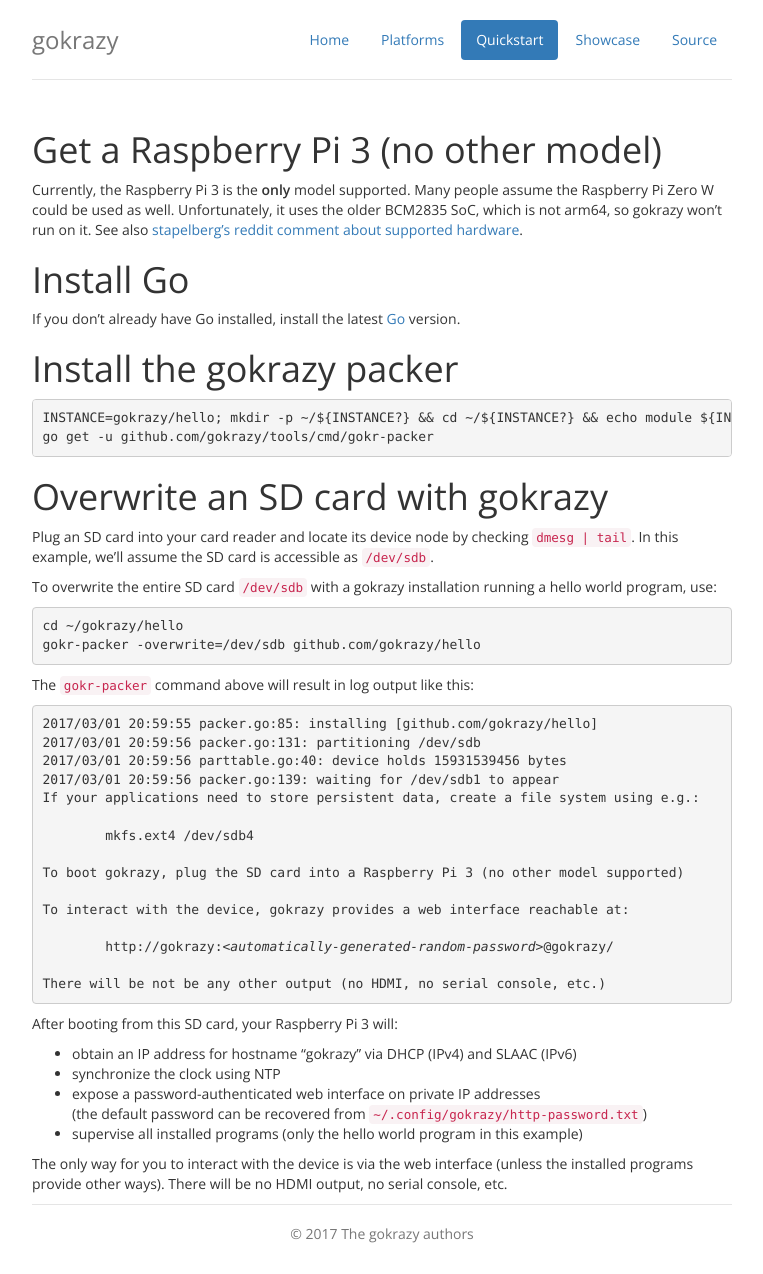
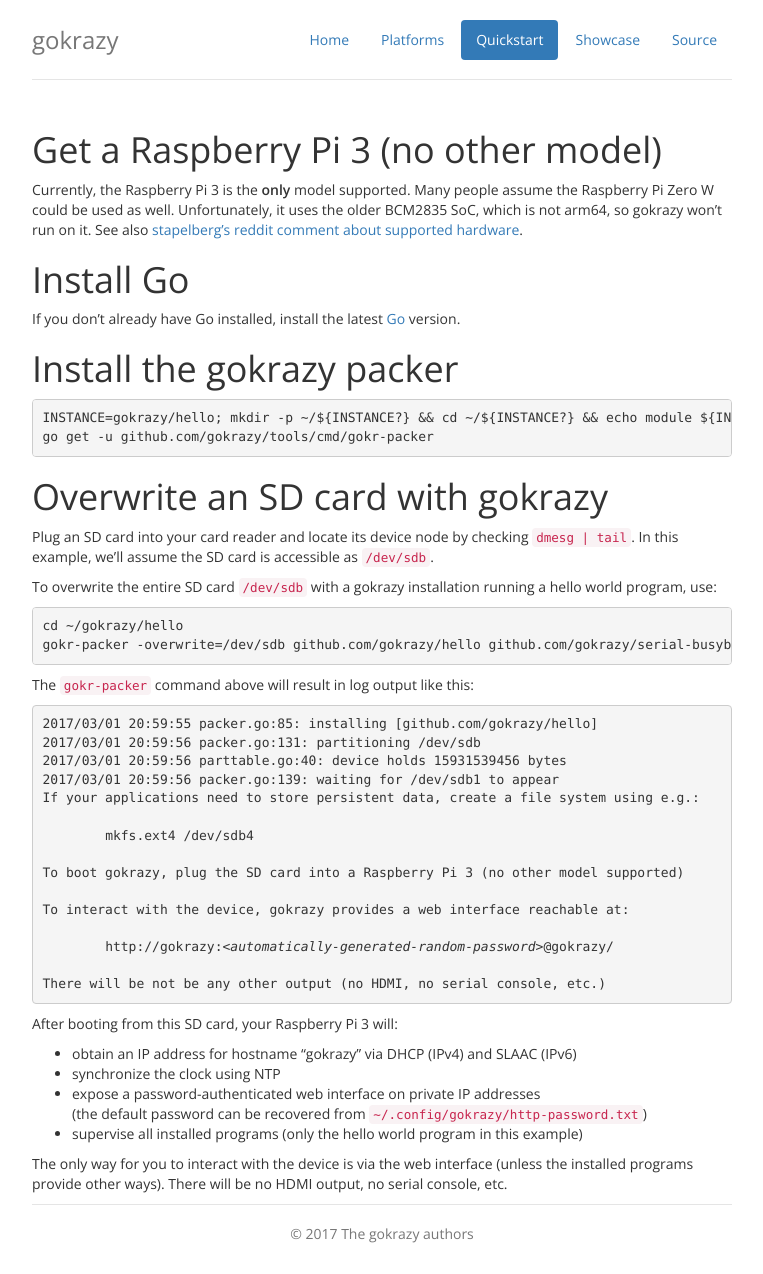
Before and after one commit to gokrazy/gokrazy.github.io, a Jekyll site: the page built from quickstart.html, in a window 1280 px wide. Shown: the whole page, without its empty margins (258-1021 px from the left). Built offline with Jekyll 4.4.1, drawn with Linux system fonts in a browser that asks for light colours; nearby versions of some CDN libraries; some web fonts are replaced; Markdown is read by kramdown in place of the engine named in the settings.

Commit message:
quickstart: include serial-busybox package
related to https://github.com/gokrazy/gokrazy/issues/54

```diff
--- a/quickstart.html
+++ b/quickstart.html
@@ -35,7 +35,7 @@ go get -u github.com/gokrazy/tools/cmd/gokr-packer</pre>
 	  To overwrite the entire SD card <code>/dev/sdb</code> with a gokrazy installation running a hello world program, use:
 	  </p>
 	  <pre>cd ~/gokrazy/hello
-gokr-packer -overwrite=/dev/sdb github.com/gokrazy/hello</pre>
+gokr-packer -overwrite=/dev/sdb github.com/gokrazy/hello github.com/gokrazy/serial-busybox</pre>
           <p>
 	  The <code>gokr-packer</code> command above will result in log output like this:
 	  </p>
```
